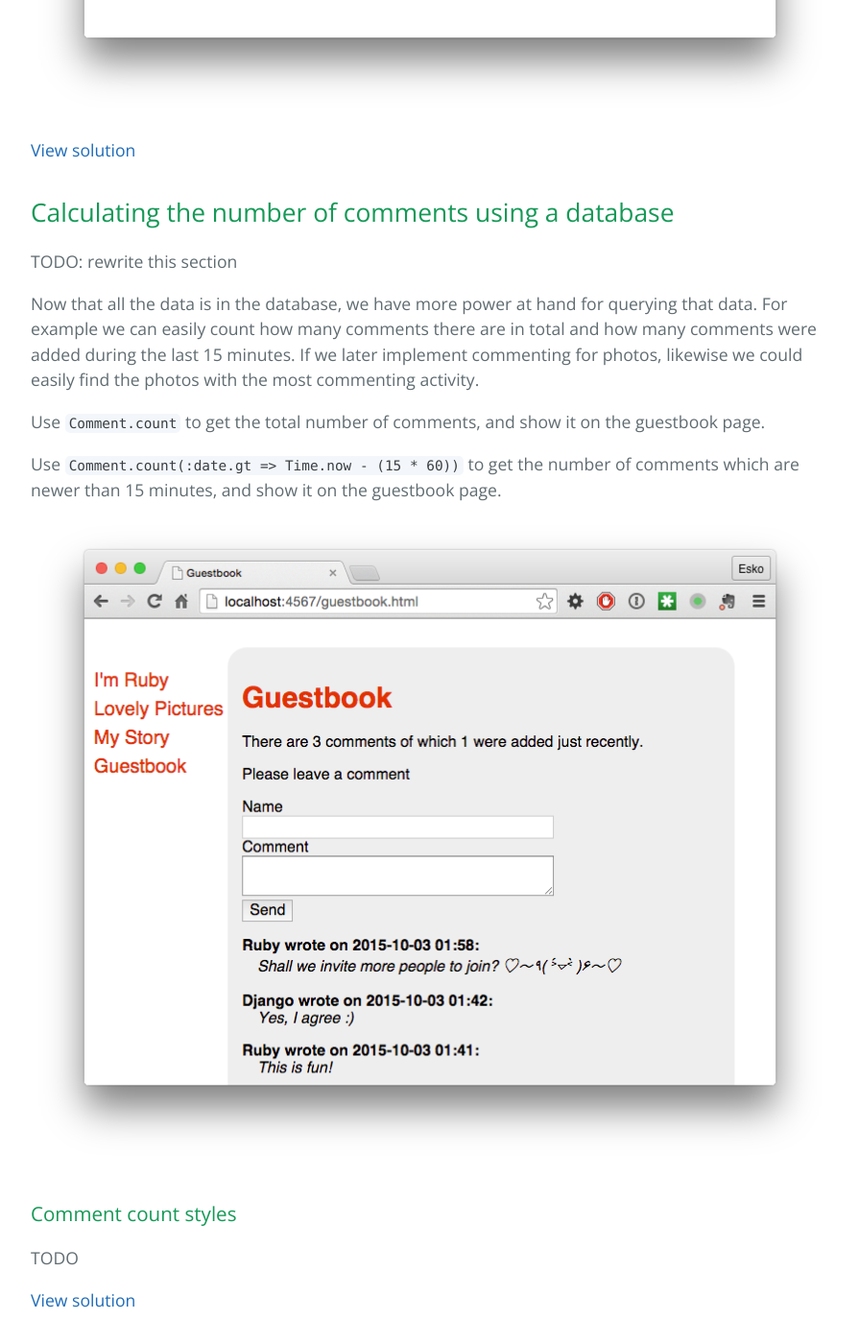
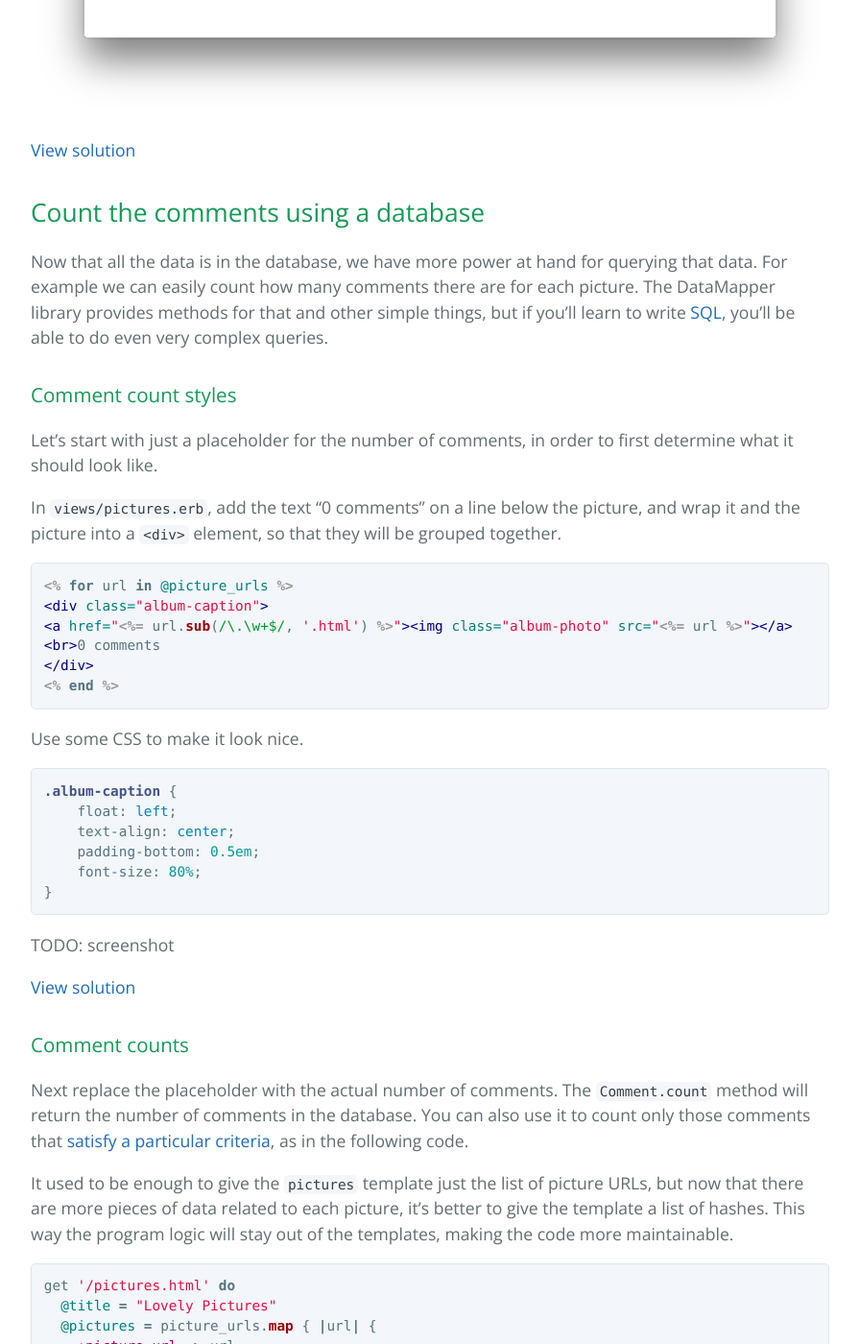
Before and after one commit to luontola/web-intro, a Jekyll site: the page built from databases.md, in a window 1280 px wide and 1400 px high, scrolled down 10452 px. Shown: the whole window at 96% size, without its empty margins (192-1087 px from the left). Built offline with Jekyll 4.4.1, drawn with Linux system fonts in a browser that asks for light colours; Markdown is read by kramdown in place of the engine named in the settings; some of the changed text lies outside the part shown.

Commit message:
Updated databases prose to match the new example solution

````diff
--- a/databases.md
+++ b/databases.md
@@ -191,7 +191,7 @@ Try adding comments and write some CSS to make them look the way you like. If yo
 
 The commenting feature is now working nicely and the code is easy to change, but when you restart the web server, all the comments will be lost. To keep the data safe and the code maintainable, a database is needed.
 
-We will use the [SQLite](https://www.sqlite.org/) database, the [DataMapper](http://datamapper.org/) library for accessing SQLite in Ruby, and [DB Browser for SQLite](http://sqlitebrowser.org/) as a GUI for seeing inside the database. If you haven't yet installed them, go through the [installation guide](/install/) and then come then back here.
+We will use the [SQLite][sqlite] database, the [DataMapper][datamapper] library for accessing SQLite in Ruby, and [DB Browser for SQLite][sqlitebrowser] as a GUI for seeing inside the database. If you haven't yet installed them, go through the [installation guide](/install/) and then come then back here.
 
 
 ### Create a database for comments
@@ -258,7 +258,7 @@ Go add some comments on your site. Then use DB Browser to browse the data in the
 
 ### Read comments from database
 
-In the `/pictures/:picture.html` route, use `Comment.all` to find from the database all comments for that picture, newest first. After that change, you can remove the `$comments` variable and all code that still uses it.
+In the `/pictures/:picture.html` route, use [`Comment.all`][datamapper-find] to find from the database all comments for that picture, newest first. After that change, you can remove the `$comments` variable and all code that still uses it.
 
 ```ruby
 get '/pictures/:picture.html' do
@@ -269,39 +269,83 @@ get '/pictures/:picture.html' do
 end
 ```
 
-Check the comments on the picture page now. It should show all the comments you saw in the database earlier.
+Check the comments on the picture page now. It should show the comments which you saw being saved into the database.
 
 ![Showing comments from the database](comments-database.png)
 
 [View solution](https://github.com/orfjackal/web-intro-project/commit/3fbf2743e41e240f768872f99df318c8201fcf51)
 
 
-## Calculating the number of comments using a database
+## Count the comments using a database
 
-TODO: rewrite this section
-
-Now that all the data is in the database, we have more power at hand for querying that data. For example we can easily count how many comments there are in total and how many comments were added during the last 15 minutes. If we later implement commenting for photos, likewise we could easily find the photos with the most commenting activity.
-
-Use `Comment.count` to get the total number of comments, and show it on the guestbook page.
-
-Use `Comment.count(:date.gt => Time.now - (15 * 60))` to get the number of comments which are newer than 15 minutes, and show it on the guestbook page.
-
-![Showing the number of comments](comments-counts.png)
+Now that all the data is in the database, we have more power at hand for querying that data. For example we can easily count how many comments there are for each picture. The DataMapper library provides methods for that and other simple things, but if you'll learn to write [SQL][sql], you'll be able to do even very complex queries.
 
 
 ### Comment count styles
 
-TODO
+Let's start with just a placeholder for the number of comments, in order to first determine what it should look like.
+
+In `views/pictures.erb`, add the text "0 comments" on a line below the picture, and wrap it and the picture into a `<div>` element, so that they will be grouped together.
+
+```erb
+<% for url in @picture_urls %>
+<div class="album-caption">
+<a href="<%= url.sub(/\.\w+$/, '.html') %>"><img class="album-photo" src="<%= url %>"></a>
+<br>0 comments
+</div>
+<% end %>
+```
+
+Use some CSS to make it look nice.
+
+```css
+.album-caption {
+    float: left;
+    text-align: center;
+    padding-bottom: 0.5em;
+    font-size: 80%;
+}
+```
+
+TODO: screenshot
 
 [View solution](https://github.com/orfjackal/web-intro-project/commit/fdc2eb9ce33bbb42ff1b10611dc4e938cc67867c)
 
 
 ### Comment counts
 
-TODO
+Next replace the placeholder with the actual number of comments. The `Comment.count` method will return the number of comments in the database. You can also use it to count only those comments that [satisfy a particular criteria][datamapper-find], as in the following code.
+
+It used to be enough to give the `pictures` template just the list of picture URLs, but now that there are more pieces of data related to each picture, it's better to give the template a list of hashes. This way the program logic will stay out of the templates, making the code more maintainable.
+
+```ruby
+get '/pictures.html' do
+  @title = "Lovely Pictures"
+  @pictures = picture_urls.map { |url| {
+    :picture_url => url,
+    :page_url => url.sub(/\.\w+$/, '.html'),
+    :comments => Comment.count(:picture => File.basename(url, '.*'))
+  }}
+  erb :pictures
+end
+```
+
+The `views/pictures.erb` template needs to be changed to use `@pictures` instead of `@picture_urls`.
+
+```erb
+<% for picture in @pictures %>
+<div class="album-caption">
+<a href="<%= picture[:page_url] %>"><img class="album-photo" src="<%= picture[:picture_url] %>"></a>
+<br><%= picture[:comments] %> comments
+</div>
+<% end %>
+```
+
+Add some comments for one picture and check that its comment count increases, but the others stay unchanged.
+
+TODO: screenshot
 
 [View solution](https://github.com/orfjackal/web-intro-project/commit/9fcd6dd2b26e04f978e9fab658d1dada018c2768)
-
 
 [web-form]: https://en.wikipedia.org/wiki/Form_(HTML)
 [html-form]: https://developer.mozilla.org/en-US/docs/Web/HTML/Element/form
@@ -313,4 +357,8 @@ TODO
 [ruby-datetime]: http://docs.ruby-lang.org/en/2.2.0/DateTime.html
 [ruby-strftime]: http://docs.ruby-lang.org/en/2.2.0/DateTime.html#method-i-strftime
 [ruby-array]: http://docs.ruby-lang.org/en/2.2.0/Array.html
+[sql]: https://www.techopedia.com/definition/1245/structured-query-language-sql
+[sqlite]: https://www.sqlite.org/
+[datamapper]: http://datamapper.org/
+[datamapper-find]: http://datamapper.org/docs/find.html
 [sqlitebrowser]: http://sqlitebrowser.org/
````
